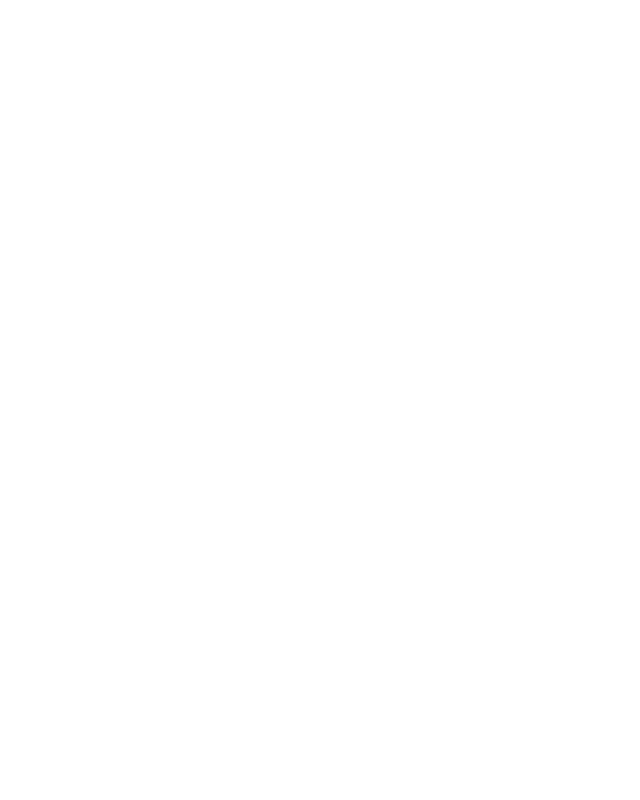
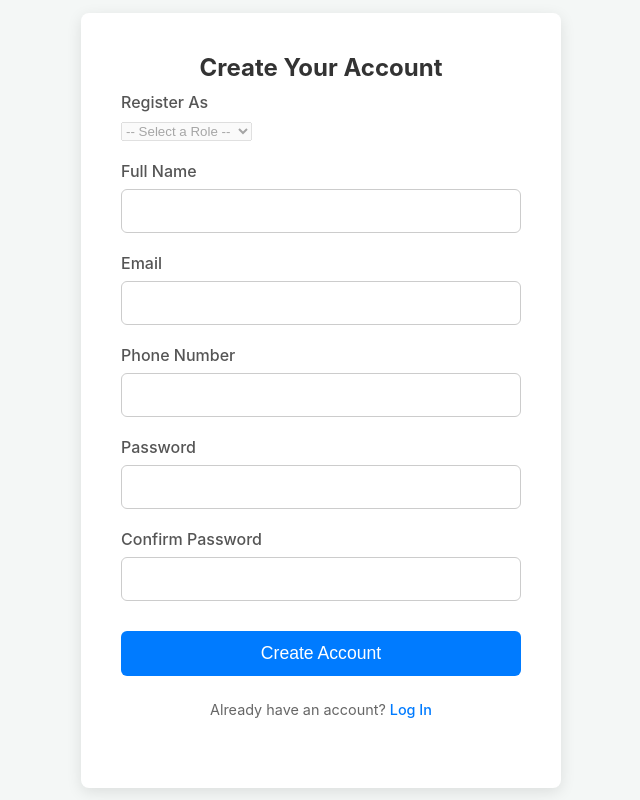
Before and after one commit to gitanjali-salvi/MediMate-Project, a React (Create React App) app in the folder medimate-ui/: page /signup/1 in a window 1280 px wide. Before the commit this address had no page. Shown: the whole page, without its empty margins (319-959 px from the left). Built offline with nearby package versions, Linux system fonts and the light colour scheme.

Commit message:
feat:New changes

```diff
--- a/medimate-ui/src/App.jsx
+++ b/medimate-ui/src/App.jsx
@@ -32,28 +32,22 @@ function App() {
         {/* --- Public Routes --- */}
         <Route path="/" element={<LandingPage />} />
         <Route path="/login" element={<LoginPage />} />
-        <Route path="/signup" element={<SignupPage />} />
-
-        {/* --- Module Selection (for demo purposes) --- */}
+        <Route path="/signup/:role" element={<SignupPage />} />
         <Route path="/select-module" element={<ModuleSelector />} />
 
-        {/* --- Patient Routes --- */}
+        {/* --- Protected Routes for Each Module --- */}
         <Route path="/patient/dashboard" element={<PatientDashboard />} />
         <Route path="/patient/upload-documents" element={<UploadDocuments />} />
         <Route path="/patient/consent" element={<ConsentManagement />} />
         <Route path="/patient/track-claims" element={<ClaimTracking />} />
 
-        {/* --- Hospital Routes --- */}
         <Route path="/hospital/dashboard" element={<HospitalDashboard />} />
         <Route path="/hospital/upload" element={<HospitalUpload />} />
 
-        {/* --- Insurer Routes --- */}
         <Route path="/insurer/dashboard" element={<InsurerDashboard />} />
         <Route path="/insurer/claim-review/:claimId" element={<ClaimReview />} />
 
-        {/* --- Admin Route --- */}
         <Route path="/admin/dashboard" element={<AdminDashboard />} />
-
       </Routes>
     </BrowserRouter>
   );
--- a/medimate-ui/src/components/ModuleSelector.jsx
+++ b/medimate-ui/src/components/ModuleSelector.jsx
@@ -6,33 +6,37 @@ const ModuleSelector = () => {
     <div className="module-selector">
       <div className="selector-content">
         <h2>Select Your Role</h2>
-        <p>Choose the appropriate module to begin your registration.</p>
+        <p>Choose the appropriate module to begin your registration</p>
 
         <div className="module-cards">
-          {/* --- UPDATED LINKS --- */}
+          {/* CHANGE: Links now go to /signup/:role */}
           <Link to="/signup/patient" className="module-card patient">
             <div className="module-icon">👤</div>
             <h3>Patient Portal</h3>
-            <p>Upload documents, manage consent, and track your claims.</p>
+            <p>Upload documents, manage consent, and track your claims</p>
           </Link>
 
           <Link to="/signup/insurer" className="module-card insurer">
             <div className="module-icon">🏢</div>
             <h3>Insurer Portal</h3>
-            <p>Review and process AI-powered insurance claims.</p>
+            <p>Review claims, manage approvals, and process insurance requests</p>
           </Link>
 
           <Link to="/signup/hospital" className="module-card hospital">
             <div className="module-icon">🏥</div>
             <h3>Hospital Portal</h3>
-            <p>Upload patient records and verify medical documentation.</p>
+            <p>Upload patient records and manage medical documentation</p>
           </Link>
 
           <Link to="/signup/admin" className="module-card admin">
             <div className="module-icon">⚙️</div>
             <h3>Admin Dashboard</h3>
-            <p>Monitor system performance and manage operations.</p>
+            <p>Monitor system performance and manage platform operations</p>
           </Link>
+        </div>
+
+        <div className="demo-note">
+          <p><strong>Demo Mode:</strong> This is a demonstration of the MediMate platform. In production, users would be automatically routed based on their authenticated role.</p>
         </div>
       </div>
     </div>
--- a/medimate-ui/src/components/Navbar.jsx
+++ b/medimate-ui/src/components/Navbar.jsx
@@ -25,7 +25,7 @@ function Navbar() {
                 <Link to="/login">
                     <button className="btn-login">Login</button>
                 </Link>
-                {/* --- THIS IS THE CHANGE --- */}
+                {/* CHANGE: This now links to the module selection page */}
                 <Link to="/select-module">
                     <button className="btn-signup">Sign Up</button>
                 </Link>
--- a/medimate-ui/src/pages/LoginPage.jsx
+++ b/medimate-ui/src/pages/LoginPage.jsx
@@ -10,7 +10,6 @@ function LoginPage() {
     const navigate = useNavigate();
 
     const validateForm = () => {
-        // ... validation logic remains the same ...
         const newErrors = {};
         if (!email) {
             newErrors.email = 'Email is required';
@@ -32,22 +31,20 @@ function LoginPage() {
 
                 const response = await axios.post('http://localhost:5000/api/login', userData);
 
-                // Server now responds with token AND role
                 const { token, role } = response.data;
-
-                // Store the token in localStorage
                 localStorage.setItem('token', token);
 
-                // --- Role-Based Redirect ---
+                // --- CORRECTED ROLE-BASED REDIRECT ---
                 if (role === 'patient') {
-                    navigate('/patient-dashboard');
+                    navigate('/patient/dashboard');
                 } else if (role === 'hospital') {
-                    navigate('/hospital-dashboard');
+                    navigate('/hospital/dashboard');
                 } else if (role === 'insurer') {
-                    navigate('/insurer-dashboard');
+                    navigate('/insurer/dashboard');
+                } else if (role === 'admin') {
+                    navigate('/admin/dashboard');
                 } else {
-                    // Fallback or error handling
-                    navigate('/');
+                    navigate('/'); // Fallback
                 }
 
             } catch (error) {
@@ -61,7 +58,6 @@ function LoginPage() {
         }
     };
 
-    // ... The rest of the JSX form remains the same ...
     return (
         <div className="auth-container">
             <form className="auth-form" onSubmit={handleSubmit} noValidate>
@@ -96,7 +92,7 @@ function LoginPage() {
 
                 <button type="submit" className="btn-auth">Login</button>
                 <p className="auth-switch">
-                    Don't have an account? <Link to="/signup">Sign Up</Link>
+                    Don't have an account? <Link to="/signup/patient">Sign Up</Link>
                 </p>
             </form>
         </div>
--- a/medimate-ui/src/pages/SignupPage.jsx
+++ b/medimate-ui/src/pages/SignupPage.jsx
@@ -1,20 +1,30 @@
-import React, { useState } from 'react';
-import { Link } from 'react-router-dom';
+import React, { useState, useEffect } from 'react';
+// CHANGE: Import useParams to read the URL
+import { Link, useParams } from 'react-router-dom';
 import axios from 'axios';
 import '../AuthForm.css';
 
 function SignupPage() {
+    // CHANGE: Get the role from the URL parameter
+    const { role: urlRole } = useParams();
+
     const [fullName, setFullName] = useState('');
     const [email, setEmail] = useState('');
     const [phoneNumber, setPhoneNumber] = useState('');
     const [password, setPassword] = useState('');
     const [confirmPassword, setConfirmPassword] = useState('');
-    const [role, setRole] = useState('');
+    // CHANGE: Set the initial role from the URL
+    const [role, setRole] = useState(urlRole || '');
     const [errors, setErrors] = useState({});
     const [successMessage, setSuccessMessage] = useState('');
 
+    // CHANGE: Add useEffect to update the role if the URL changes
+    useEffect(() => {
+        setRole(urlRole);
+    }, [urlRole]);
+
+    // ... (Your validateForm and handleSubmit functions are correct and do not need to change)
     const validateForm = () => {
-        // ... (validation logic is correct)
         const newErrors = {};
         if (!fullName) newErrors.fullName = 'Full name is required';
         if (!email) {
@@ -36,14 +46,13 @@ function SignupPage() {
             newErrors.confirmPassword = 'Passwords do not match';
         }
         if (!role) {
-            newErrors.role = 'Please select a role';
+            newErrors.role = 'A role must be selected';
         }
         setErrors(newErrors);
         return Object.keys(newErrors).length === 0;
     };
 
     const handleSubmit = async (event) => {
-        // ... (handleSubmit logic is correct)
         event.preventDefault();
         setSuccessMessage('');
         if (validateForm()) {
@@ -57,9 +66,7 @@ function SignupPage() {
                 setPhoneNumber('');
                 setPassword('');
                 setConfirmPassword('');
-                setRole('');
                 setErrors({});
-
             } catch (error) {
                 console.error('Signup error:', error);
                 if (error.response && error.response.data) {
@@ -71,6 +78,7 @@ function SignupPage() {
         }
     };
 
+
     return (
         <div className="auth-container">
             <form className="auth-form" onSubmit={handleSubmit} noValidate>
@@ -78,19 +86,19 @@ function SignupPage() {
                 {errors.form && <p className="error-text">{errors.form}</p>}
                 {successMessage && <p className="success-text" style={{color: 'green'}}>{successMessage}</p>}
 
+                {/* CHANGE: The dropdown is now disabled so the user cannot change it */}
                 <div className="input-group">
                     <label htmlFor="role">Register As</label>
-                    <select id="role" value={role} onChange={(e) => setRole(e.target.value)} required>
+                    <select id="role" value={role} onChange={(e) => setRole(e.target.value)} required disabled>
                         <option value="">-- Select a Role --</option>
                         <option value="patient">Patient</option>
                         <option value="hospital">Hospital / Provider</option>
                         <option value="insurer">Insurer / TPA</option>
-                        <option value="admin">Admin</option> {/* <-- ADDED ADMIN ROLE */}
+                        <option value="admin">Admin</option>
                     </select>
                     {errors.role && <p className="error-text">{errors.role}</p>}
                 </div>
 
-                {/* ... The rest of your form fields are correct ... */}
                 <div className="input-group">
                     <label htmlFor="fullName">Full Name</label>
                     <input type="text" id="fullName" value={fullName} onChange={(e) => setFullName(e.target.value)} required />
```
